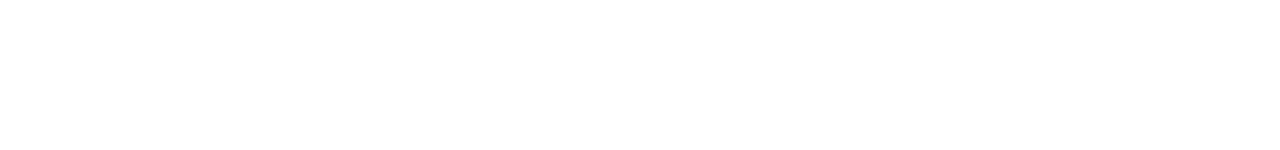
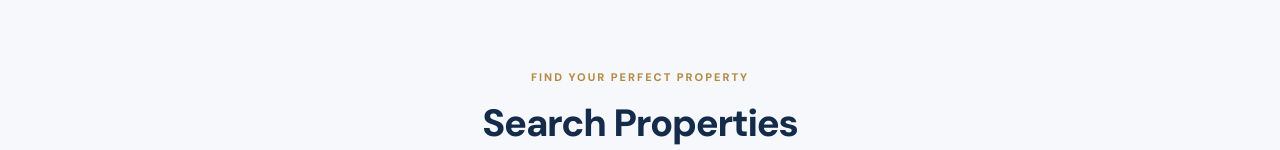
Before and after one commit to abdikadirjerry/estatepro, a React (Vite) app: page / in a window 1280 px wide. Shown: the part 802-952 px from the top of the page. Before the commit the page ends 800 px from the top, so only its background shows below. Built offline with nearby package versions, Linux system fonts and the light colour scheme.

Commit message:
feat: integrate property search into homepage

```diff
--- a/src/App.jsx
+++ b/src/App.jsx
@@ -1,6 +1,7 @@
 import { Route, Routes } from "react-router-dom";
 import Header from "./components/Header";
 import Hero from "./components/Hero";
+import PropertySearch from "./components/PropertySearch";
 
 function HomePage() {
   return (
@@ -8,6 +9,7 @@
       <Header />
       <main>
         <Hero />
+        <PropertySearch />
       </main>
     </>
   );
```
